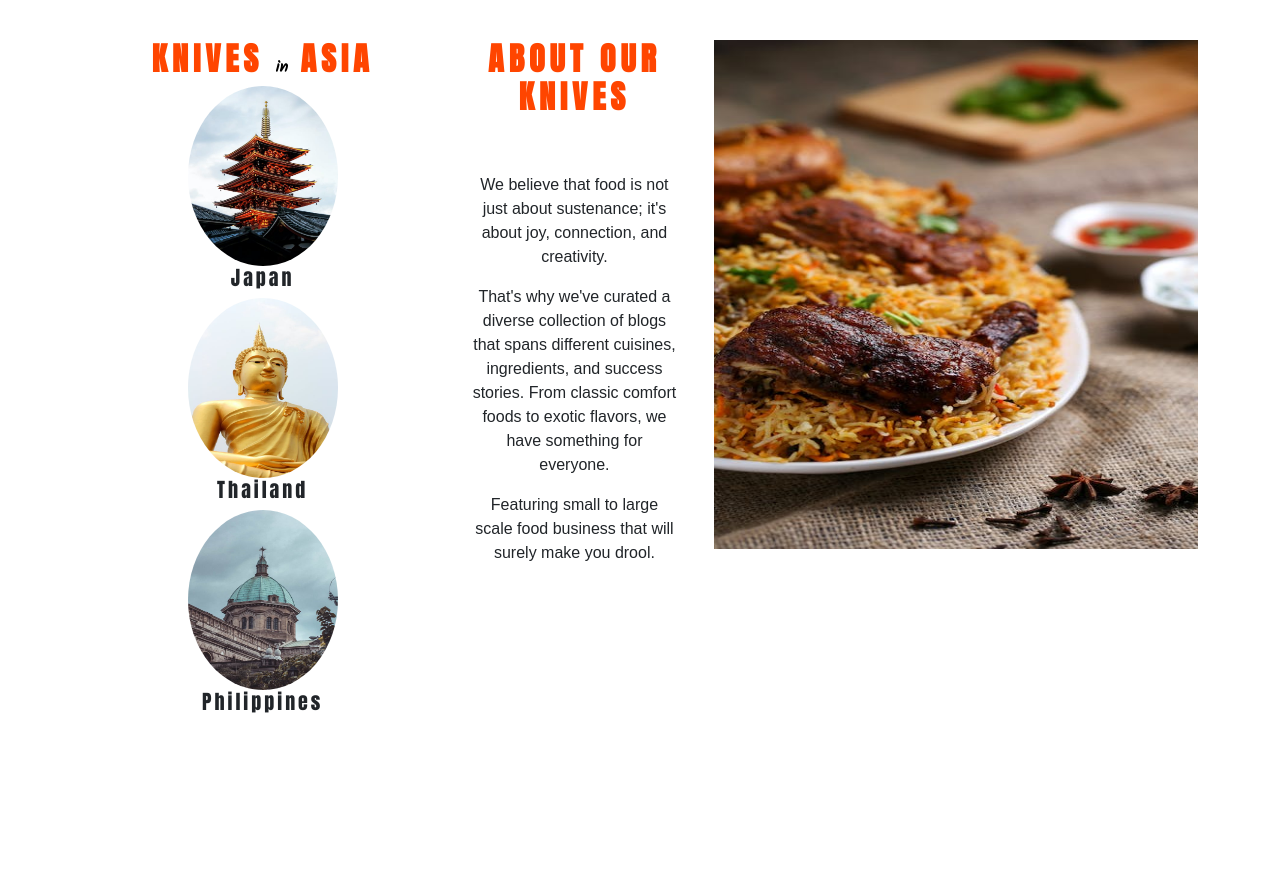
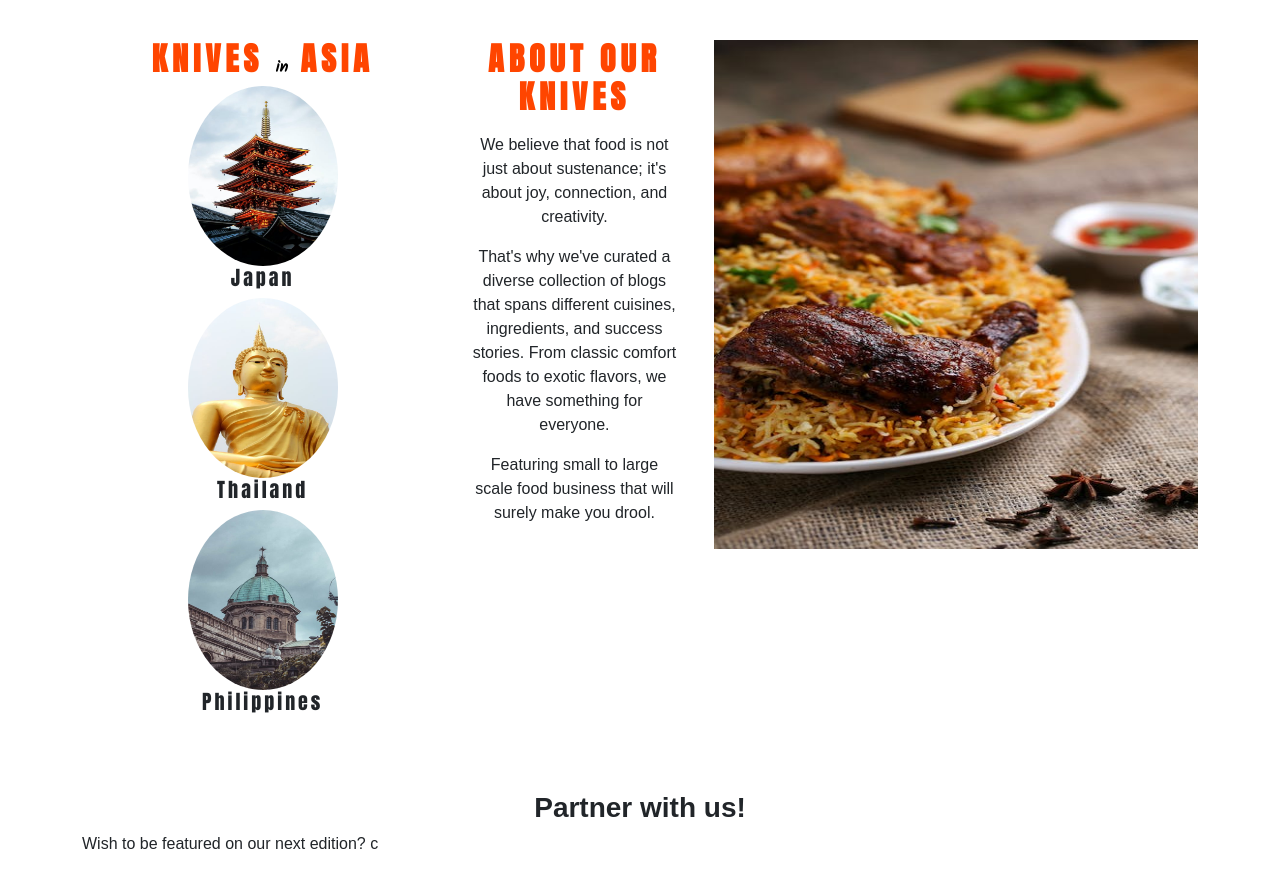
Before and after one commit to Jeimo/MiniProject1, a plain HTML site: page index.html in a window 1280 px wide. Shown: the part 1400-2272 px from the top of the page. Before the commit the page ends 2191 px from the top, so only its background shows below. Drawn offline with nearby package versions, Linux system fonts and the light colour scheme; a web font is replaced by a local one.

Commit message:
modified contents

```diff
--- a/index.html
+++ b/index.html
@@ -106,7 +106,7 @@
         </div>
     </div>
 
-    <div class="container text-center">
+    <div class="container text-center pb-0">
         <div class="row my-4 pt-2 g-3">
                 <div class="col-md-4 col-sm-2">
                     <h2 class="kin text-center">knives <span class="in">in</span> asia</h2>
@@ -121,7 +121,7 @@
                     <div class="row">
                         <div class="col-sm-4">
                             <h2 class="knivesAbout">About our knives</h2>
-                            <div class="container pt-5">
+                            <div class="container my-3">
                             <p>We believe that food is not just about sustenance; it's about joy, connection, and creativity.</p>
                             <p>That's why we've curated a diverse collection of blogs that spans different cuisines, ingredients, and success stories. From classic comfort foods to exotic flavors, we have something for everyone.</p>
                             <p>Featuring small to large scale food  business that will surely make you drool.</p>
@@ -135,6 +135,13 @@
         </div>
     </div>
 
+    <div class="container pb-0 my-2">
+        <footer class="footerKnives">
+            <h3 class="text-center fw-bold">Partner with us!</h3>
+            <p>Wish to be featured on our next edition? c</p>
+        </footer>
+    </div>
+
 
 
 
```
